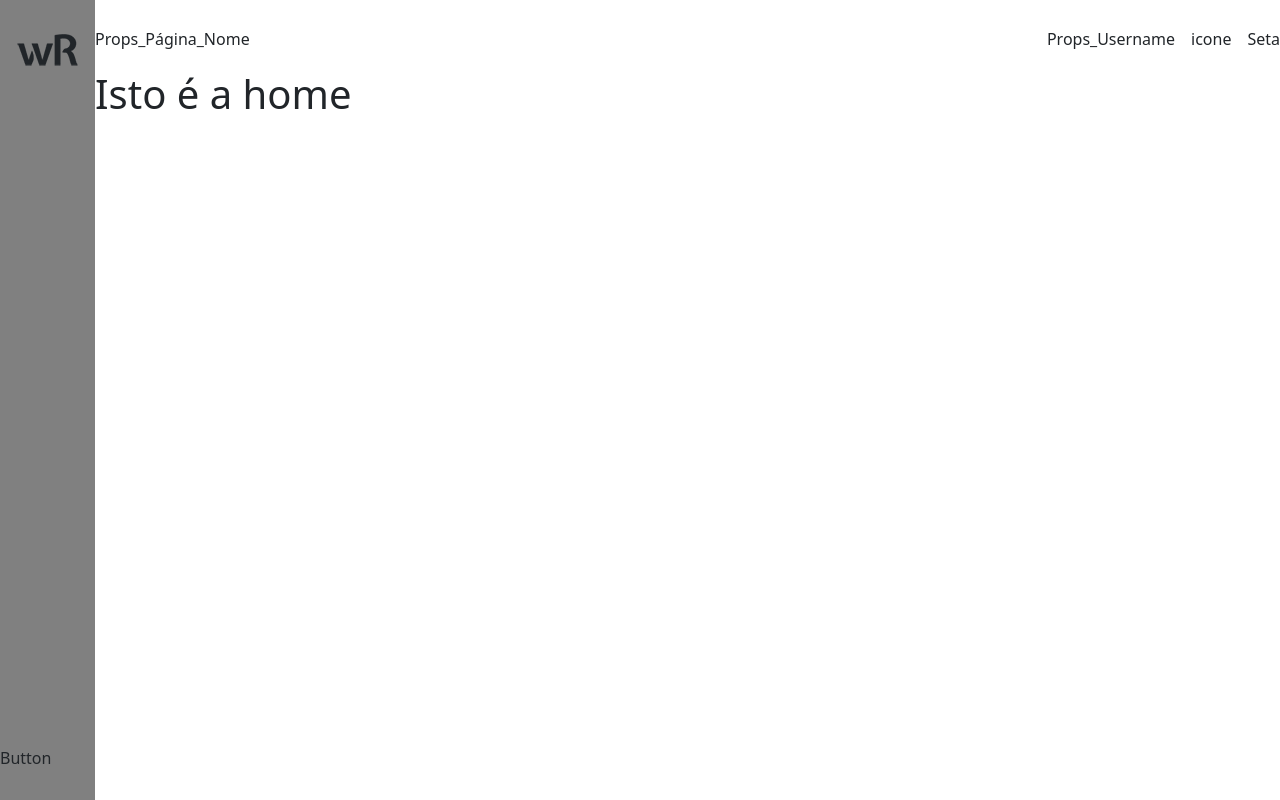
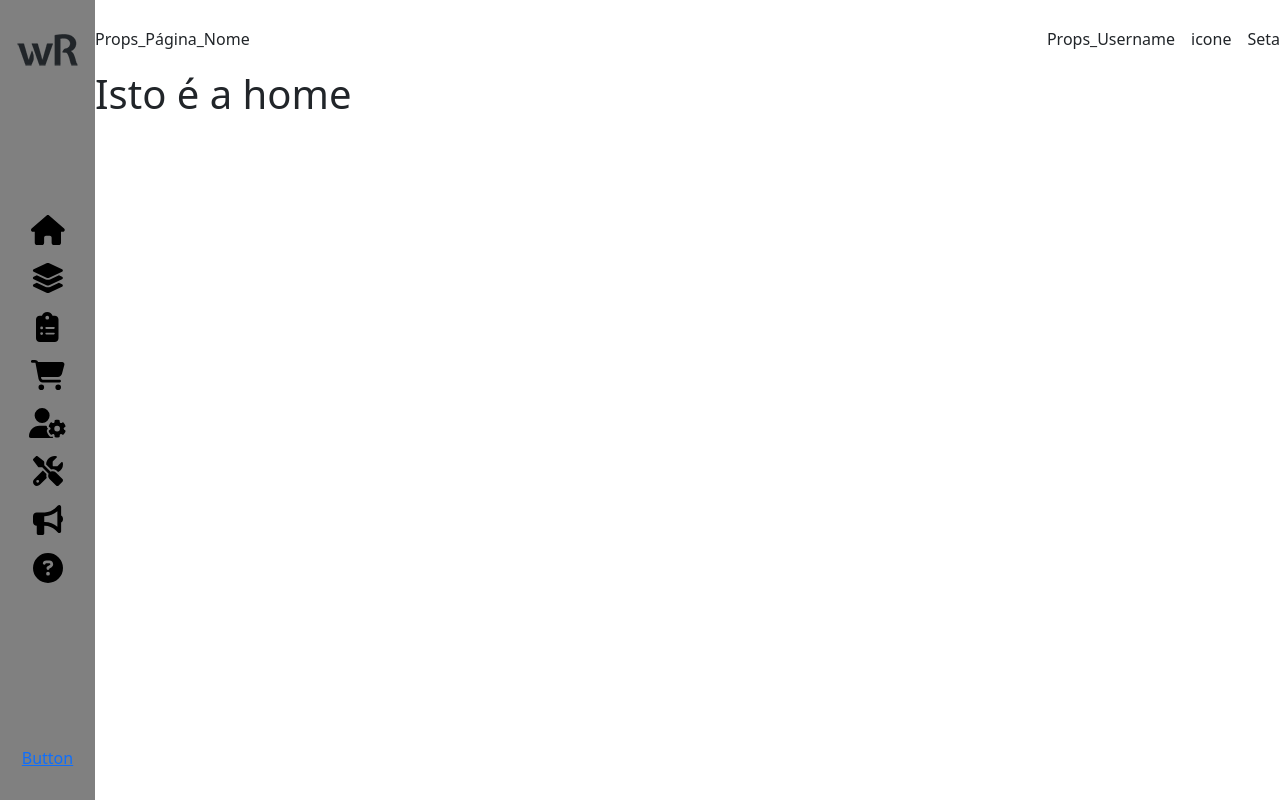
Before and after one commit to UPSxACE/quarrymanager-reactfrontend, a React (Create React App) app: page /dashboard/home in a window 1280 px wide. Built offline with nearby package versions, Linux system fonts and the light colour scheme.

Commit message:
dashboard sidebar icones

```diff
--- a/src/dashboard/components/sidebar.js
+++ b/src/dashboard/components/sidebar.js
@@ -2,6 +2,17 @@ import { Container, Row, Col } from "react-bootstrap";
 import React, { useState } from "react";
 import styled from "styled-components";
 import logo70pxBlack from "../../images/dashboard/wR70pxBlack.png";
+import { FontAwesomeIcon } from "@fortawesome/react-fontawesome";
+import {
+  faHouse,
+  faLayerGroup,
+  faClipboardList,
+  faCartShopping,
+  faUserGear,
+  faScrewdriverWrench,
+  faBullhorn,
+  faCircleQuestion,
+} from "@fortawesome/free-solid-svg-icons";
 export { DashboardSidebar };
 
 function DashboardSidebar() {
@@ -11,9 +22,34 @@ function DashboardSidebar() {
         <img src={logo70pxBlack} />
       </DashboardLogo>
       <NavigationItems className="d-flex flex-grow-1 flex-column justify-content-center">
-        <li></li>
+        <li className="text-center pt-2 pb-2">
+          <SidebarIcon icon={faHouse} />
+        </li>
+        <li className="text-center pt-2 pb-2">
+          <SidebarIcon icon={faLayerGroup} />
+        </li>
+        <li className="text-center pt-2 pb-2">
+          <SidebarIcon icon={faClipboardList} />
+        </li>
+        <li className="text-center pt-2 pb-2">
+          <SidebarIcon icon={faCartShopping} />
+        </li>
+        <li className="text-center pt-2 pb-2">
+          <SidebarIcon icon={faUserGear} />
+        </li>
+        <li className="text-center pt-2 pb-2">
+          <SidebarIcon icon={faScrewdriverWrench} />
+        </li>
+        <li className="text-center pt-2 pb-2">
+          <SidebarIcon icon={faBullhorn} />
+        </li>
+        <li className="text-center pt-2 pb-2">
+          <SidebarIcon icon={faCircleQuestion} />
+        </li>
       </NavigationItems>
-      <ThemeColorButton>Button</ThemeColorButton>
+      <ThemeColorButton className="text-center">
+        <a href="#">Button</a>
+      </ThemeColorButton>
     </StyledSideBar>
   );
 }
@@ -38,3 +74,8 @@ const ThemeColorButton = styled.div`
 const NavigationItems = styled.ul`
   padding: 0;
 `;
+
+const SidebarIcon = styled(FontAwesomeIcon)`
+  color: black;
+  font-size: 30px;
+`;
```
